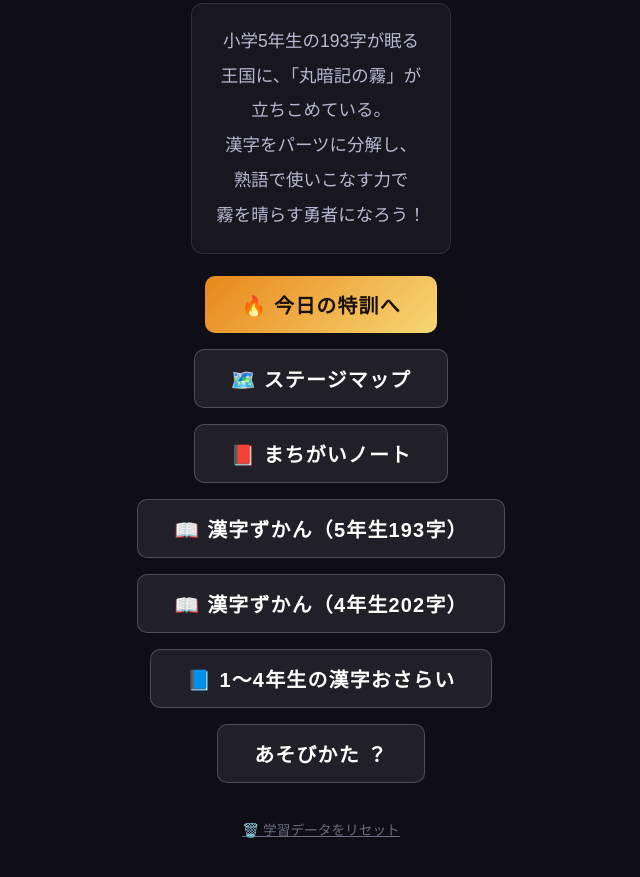
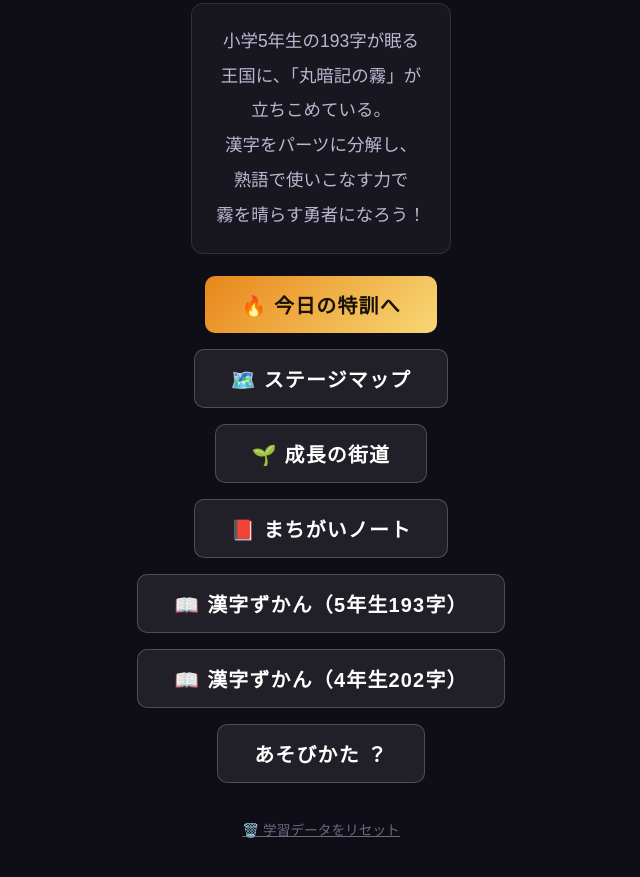
Before and after one commit to st-dash/manabi, a plain HTML site: page kanji-quest/kanji-quest.html in a window 1280 px wide. Shown: the part 355-1232 px from the top of the page, without its empty margins (319-959 px from the left). Drawn offline with Linux system fonts and the light colour scheme.

Commit message:
漢字おさらいボタンを「成長の街道」に改名しステージマップ直下へ移動

```diff
--- a/kanji-quest/game.js
+++ b/kanji-quest/game.js
@@ -1039,7 +1039,7 @@ function showClear() {
         nextBtn.textContent = 'マップへもどる 🗺️';
         nextBtn.onclick = backToMap;
     } else if (gs.mode === 'reviewGrade') {
-        nextBtn.textContent = 'おさらいマップへ 📘';
+        nextBtn.textContent = '成長の街道へ 🌱';
         nextBtn.onclick = openReviewMap;
     } else {
         nextBtn.textContent = 'タイトルへもどる 🏠';
--- a/kanji-quest/kanji-quest.html
+++ b/kanji-quest/kanji-quest.html
@@ -24,10 +24,10 @@
         </div>
         <button class="btn btn-primary" onclick="startDailyBattle()">🔥 今日の特訓へ</button>
         <button class="btn btn-secondary" onclick="openMap()">🗺️ ステージマップ</button>
+        <button class="btn btn-secondary" onclick="openReviewMap()">🌱 成長の街道</button>
         <button class="btn btn-secondary" onclick="openNotebook()">📕 まちがいノート</button>
         <button class="btn btn-secondary" onclick="openKanjiDex('main')">📖 漢字ずかん（5年生193字）</button>
         <button class="btn btn-secondary" onclick="openKanjiDex('grade4')">📖 漢字ずかん（4年生202字）</button>
-        <button class="btn btn-secondary" onclick="openReviewMap()">📘 1〜4年生の漢字おさらい</button>
         <button class="btn btn-secondary" onclick="showHowToPlay()">あそびかた ？</button>
         <button class="btn-reset" onclick="resetAllProgress()">🗑️ 学習データをリセット</button>
     </div>
@@ -103,10 +103,10 @@
     </div>
 </div>
 
-<!-- ========== 1〜4年生 漢字おさらい 学年マップ画面 ========== -->
+<!-- ========== 1〜4年生 漢字おさらい（成長の街道） 学年マップ画面 ========== -->
 <div id="reviewMapScreen" class="screen">
     <div class="panel" style="margin-top:30px">
-        <h2 class="map-title" style="margin-bottom:4px">📘 1〜4年生 漢字おさらい</h2>
+        <h2 class="map-title" style="margin-bottom:4px">🌱 成長の街道</h2>
         <p style="color:#b8b8d1;font-size:0.85rem;text-align:center;margin-bottom:16px">学年をえらんで、これまで習った漢字をおさらいしよう！</p>
         <div class="stage-grid" id="reviewGradeGrid"></div>
         <div style="text-align:center;margin-top:16px">
```
